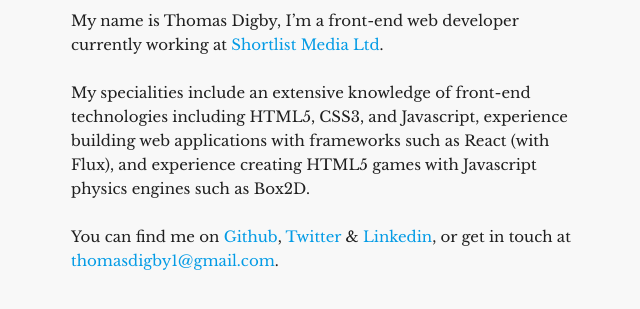
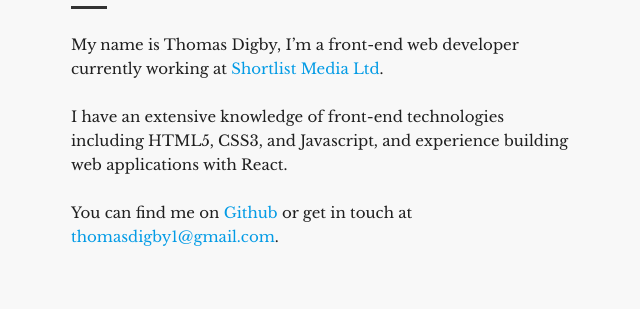
Before and after one commit to thomasdigby/thomasdig.by, a website: page index.html in a window 1280 px wide. Shown: the part 297-606 px from the top of the page, without its empty margins (317-957 px from the left). Drawn offline with nearby package versions, Linux system fonts and the light colour scheme.

Commit message:
Update index.html

```diff
--- a/index.html
+++ b/index.html
@@ -25,13 +25,13 @@
 				Hello,
 			</p>
 			<p>
-				My name is Thomas Digby, I&rsquo;m a front-end web developer currently working at <a href="https://shortlist.studio">Shortlist Media Ltd</a>.
+				My name is Thomas Digby, I&rsquo;m a front-end web developer currently working at <a href="https://www.shortlistmedia.co.uk">Shortlist Media Ltd</a>.
 			</p>
 			<p>
-				My specialities include an extensive knowledge of front-end technologies including HTML5, CSS3, and Javascript, experience building web applications with frameworks such as React (with Flux), and experience creating HTML5 games with Javascript physics engines such as Box2D.
+				I have an extensive knowledge of front-end technologies including HTML5, CSS3, and Javascript, and experience building web applications with React.
 			</p>
 			<p>
-				You can find me on <a href="https://github.com/thomasdigby">Github</a>, <a href="https://twitter.com/thomasdigby">Twitter</a> &amp; <a href="https://www.linkedin.com/pub/thomas-digby/10/58/726">Linkedin</a>, or get in touch at <a href="mailto:thomasdigby1@gmail.com">thomasdigby1@gmail.com</a>.
+				You can find me on <a href="https://github.com/thomasdigby">Github</a> or get in touch at <a href="mailto:thomasdigby1@gmail.com">thomasdigby1@gmail.com</a>.
 			</p>
 		</main>
 	</div>
```
